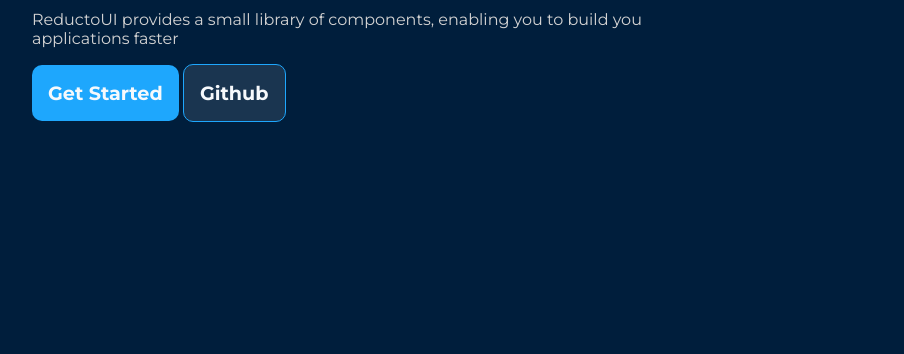
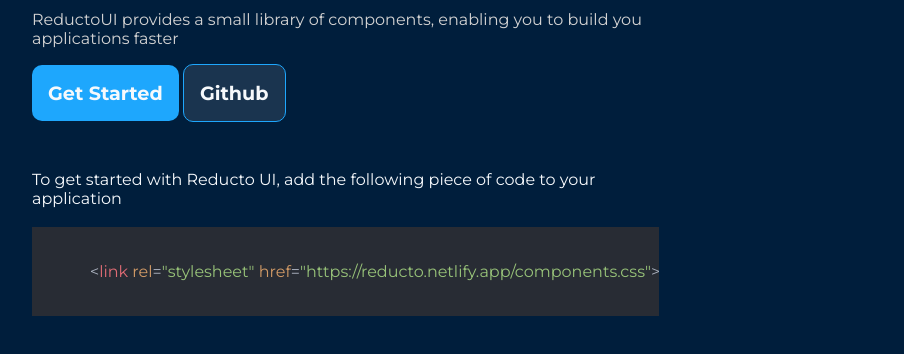
Before and after one commit to abhisheksunil2201/reducto-ui, a plain HTML site: page index.html in a window 1280 px wide. Shown: the part 298-652 px from the top of the page, without its empty margins (0-904 px from the left). Drawn offline with nearby package versions, Linux system fonts and the light colour scheme.

Commit message:
code refactor for get started link

```diff
--- a/index.html
+++ b/index.html
@@ -5,6 +5,12 @@
     <meta http-equiv="X-UA-Compatible" content="IE=edge" />
     <meta name="viewport" content="width=device-width, initial-scale=1.0" />
     <link rel="stylesheet" href="/style.css" />
+    <link
+      rel="stylesheet"
+      href="https://cdnjs.cloudflare.com/ajax/libs/highlight.js/10.6.0/styles/atom-one-dark.min.css"
+      integrity="sha512-Fcqyubi5qOvl+yCwSJ+r7lli+CO1eHXMaugsZrnxuU4DVpLYWXTVoHy55+mCb4VZpMgy7PBhV7IiymC0yu9tkQ=="
+      crossorigin="anonymous"
+    />
     <title>Reducto UI</title>
   </head>
   <body class="homepage">
@@ -24,6 +30,22 @@
       <button class="get-started-btn github">
         <a href="https://github.com/abhisheksunil2201/reducto-ui">Github</a>
       </button>
+      <div class="get-started">
+        <p>
+          To get started with Reducto UI, add the following piece of code to
+          your application
+        </p>
+        <pre>
+          <code class="html">
+          &lt;link rel="stylesheet" href="https://reducto.netlify.app/components.css">
+          </code>
+        </pre>
+      </div>
     </div>
+
+    <script src="//cdnjs.cloudflare.com/ajax/libs/highlight.js/10.6.0/highlight.min.js"></script>
+    <script>
+      hljs.highlightAll();
+    </script>
   </body>
 </html>
--- a/style.css
+++ b/style.css
@@ -72,6 +72,10 @@ a {
 }
 .get-started-btn > a {
   color: var(--off-white);
+}
+.get-started {
+  width: 70%;
+  margin-top: 3rem;
 }
 /*SIDEBAR*/
 .sidebar {
```
